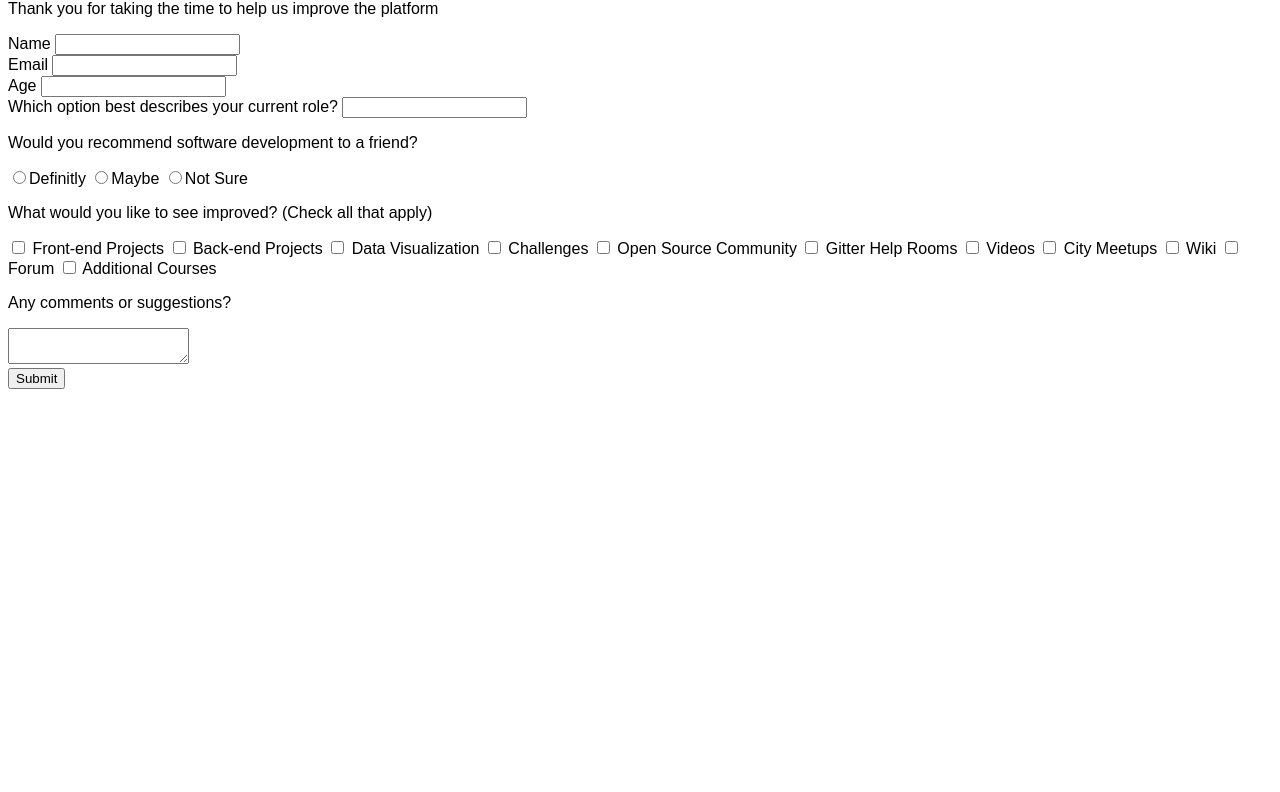
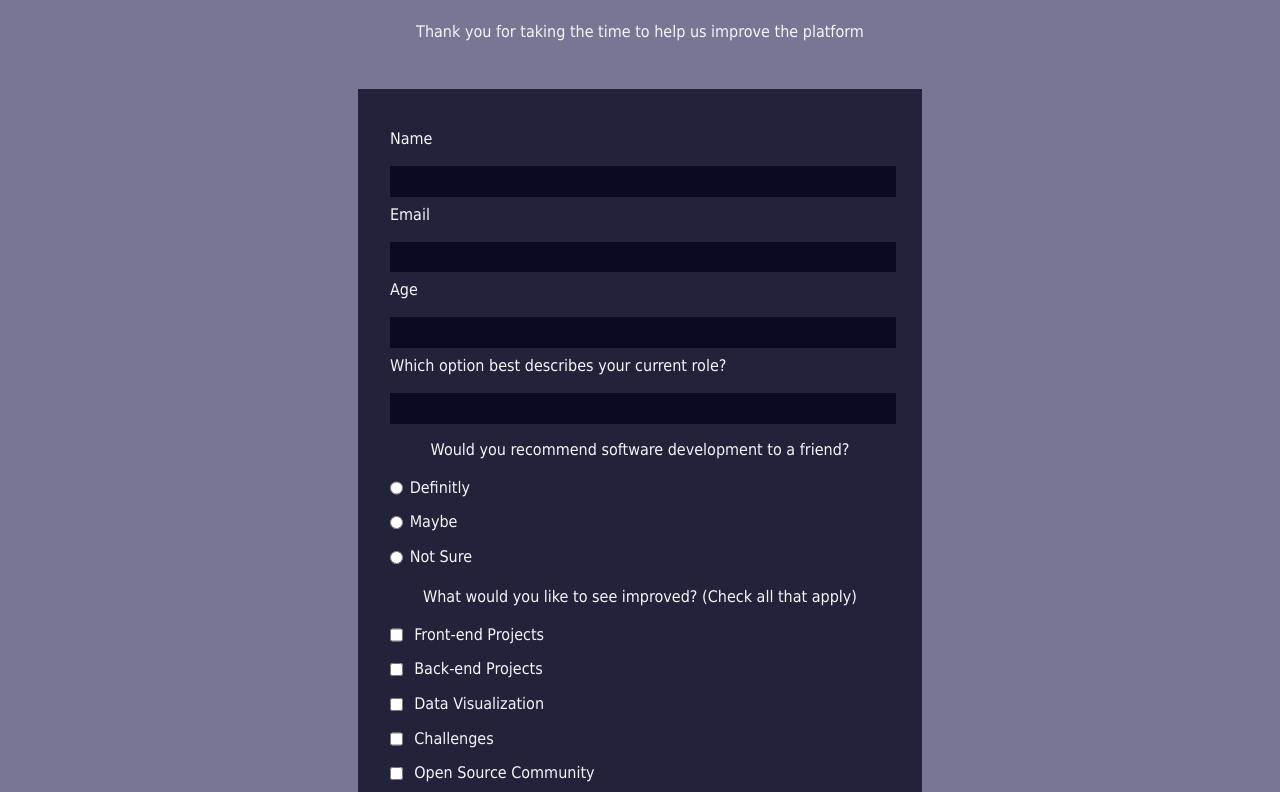
Before and after one commit to krugerjoshua/SurveyForm, a plain HTML site: page index.html in a window 1280 px wide. Shown: the part 80-872 px from the top of the page. Before the commit the page ends 800 px from the top, so only its background shows below. Drawn offline with Linux system fonts and the light colour scheme.

Commit message:
Added the final CSS to the site for it to be displayed correctly.

```diff
--- a/index.html
+++ b/index.html
@@ -15,6 +15,7 @@
                     platform
                 </p>
             </header>
+            <div class="form-wrapper">
                 <form id="survey-form">
                     <div>
                         <label for="name">Name</label>
@@ -37,13 +38,13 @@
                     <div>
                         <p>Would you recommend software development to a friend?</p>
                         <label>
-                        <input type="radio" name="user-recommend" />Definitly
+                            <input class="inline" type="radio" name="user-recommend" />Definitly
                         </label>
                         <label>
-                        <input type="radio" name="user-recommend" />Maybe
+                            <input class="inline" type="radio" name="user-recommend" />Maybe
                         </label>
                         <label>
-                        <input type="radio" name="user-recommend" />Not Sure
+                            <input class="inline" type="radio" name="user-recommend" />Not Sure
                         </label>
                     </div>
                     <div>
@@ -52,47 +53,47 @@
                             <span class="hints">(Check all that apply)</span>
                         </p>
                         <label>
-                        <input type="checkbox">
+                            <input class="inline" type="checkbox">
                             Front-end Projects
                         </label>
                         <label>
-                        <input type="checkbox">
+                            <input class="inline" type="checkbox">
                             Back-end Projects
                         </label>
                         <label>
-                        <input type="checkbox">
+                            <input class="inline" type="checkbox">
                             Data Visualization
                         </label>
                         <label>
-                        <input type="checkbox">
+                            <input class="inline" type="checkbox">
                             Challenges
                         </label>
                         <label>
-                        <input type="checkbox">
+                            <input class="inline" type="checkbox">
                             Open Source Community
                         </label>
                         <label>
-                        <input type="checkbox">
+                            <input class="inline" type="checkbox">
                             Gitter Help Rooms
                         </label>
                         <label>
-                        <input type="checkbox">
+                            <input class="inline" type="checkbox">
                             Videos
                         </label>
                         <label>
-                        <input type="checkbox">
+                            <input class="inline" type="checkbox">
                             City Meetups
                         </label>
                         <label>
-                        <input type="checkbox">
+                            <input class="inline" type="checkbox">
                             Wiki
                         </label>
                         <label>
-                        <input type="checkbox">
+                            <input class="inline" type="checkbox">
                             Forum
                         </label>
                         <label>
-                        <input type="checkbox">
+                            <input class="inline" type="checkbox">
                             Additional Courses
                         </label>
                     </div>
@@ -105,5 +106,6 @@
                     </div>
                 </form>
             </div>
+        </div>
     </body>
 </html>
--- a/styles.css
+++ b/styles.css
@@ -1,3 +1,74 @@
 body {
-    font-family: sans-serif;
+  width: 100%;
+  height: 100vh;
+  margin: 0;
+  background-color: #777795;
+  color: #f5f6f7;
+  font-family: Tahoma;
+  font-size: 16px;
 }
+
+h1, p {
+  margin: 1em auto;
+  text-align: center;
+}
+
+form {
+  width: 60vw;
+  max-width: 500px;
+  min-width: 300px;
+  margin: 0 auto;
+  padding: 2em;
+  background-color: #22223b;
+}
+
+.form-wrapper {
+  border: none;
+  padding: 2rem 0;
+  border-bottom: 3px solid #3b3b4f;
+}
+
+.form-wrapper:last-of-type {
+  border-bottom: none;
+}
+
+label {
+  display: block;
+  margin: 0.5rem 0;
+  gap: 0.5rem;
+}
+
+input,
+textarea,
+select {
+  margin: 10px 0 0 0;
+  width: 100%;
+  min-height: 2em;
+}
+
+input, textarea {
+  background-color: #0a0a23;
+  border: 1px solid #0a0a23;
+  color: #ffffff;
+}
+
+.inline {
+  width: unset;
+  margin: 0 0.5em 0 0;
+  vertical-align: middle;
+}
+
+input[type="submit"] {
+  display: block;
+  width: 60%;
+  margin: 1em auto;
+  height: 2em;
+  font-size: 1.1rem;
+  background-color: #3b3b4f;
+  border-color: white;
+  min-width: 300px;
+}
+
+input[type="file"] {
+  padding: 1px 2px;
+}
```
Lines whose indentation alone changed are shown as unchanged.
